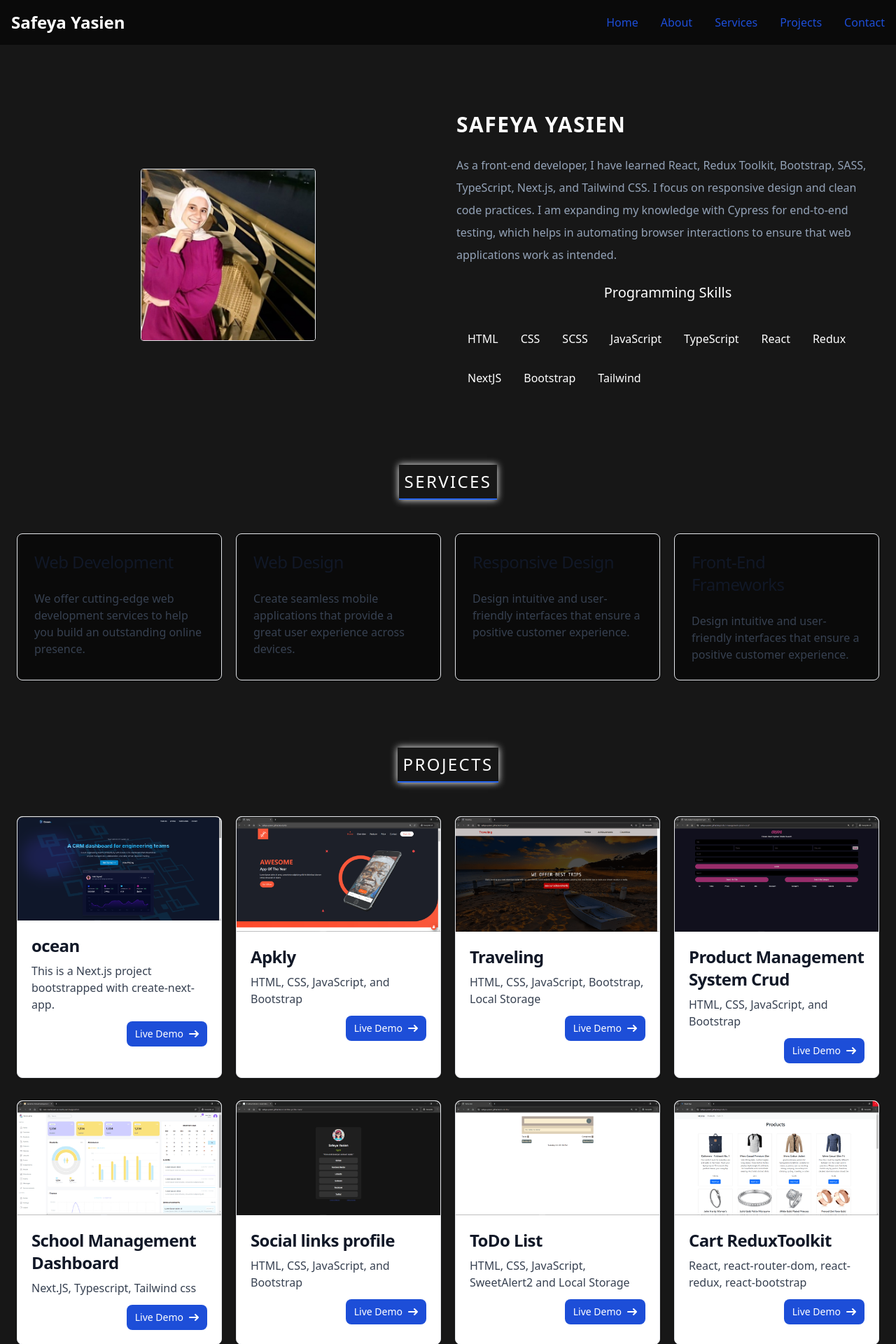
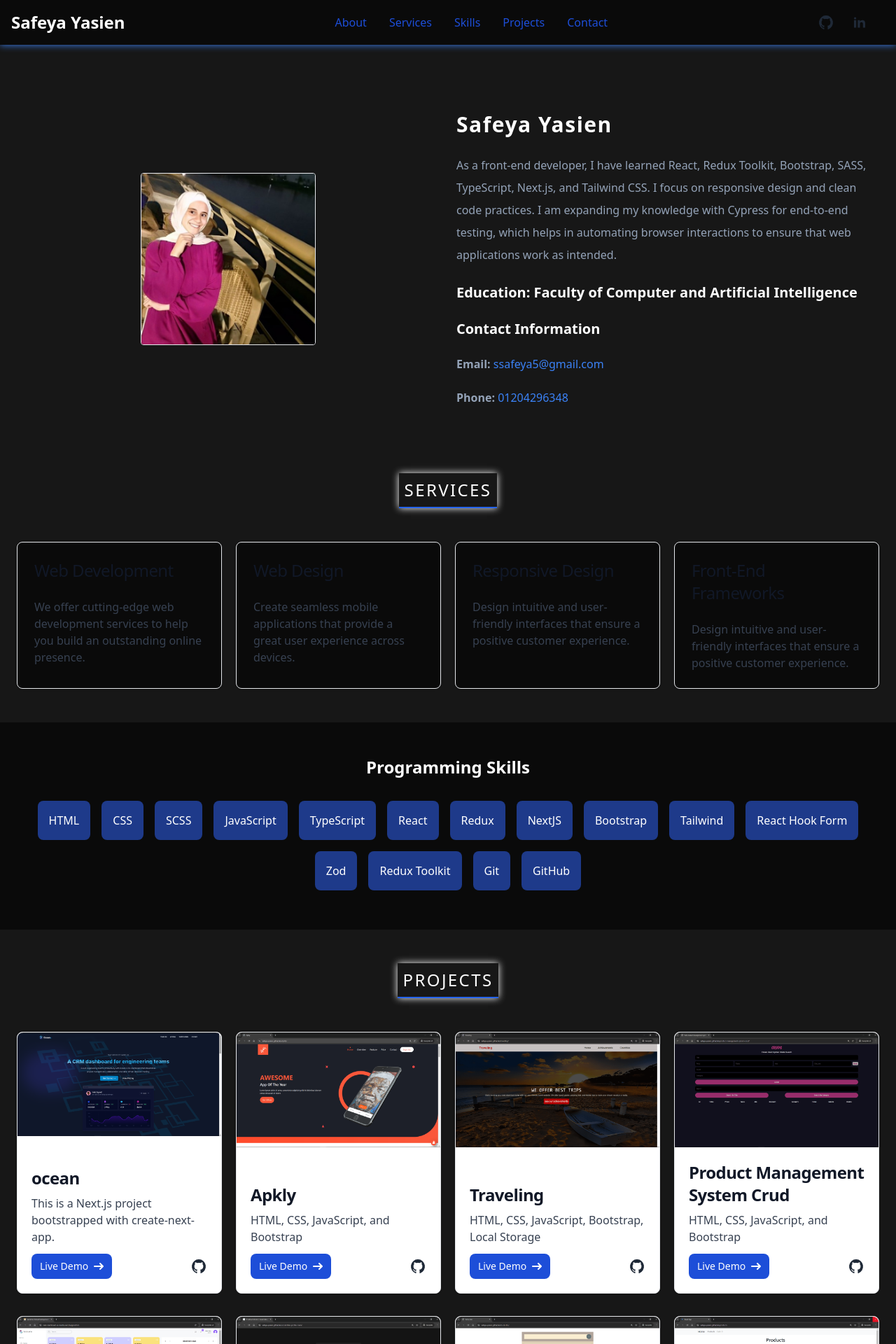
Before and after one commit to Safeya-Yasien/portfolio, a Next.js app: page / in a window 1280 px wide. Shown: the top 1920 px of the page at 70% size. Built offline with nearby package versions, Linux system fonts and the light colour scheme.

Commit message:
perf: :lipstick: enhance code

```diff
--- a/package.json
+++ b/package.json
@@ -9,11 +9,13 @@
     "lint": "next lint"
   },
   "dependencies": {
+    "clsx": "^2.1.1",
     "css-loader": "^7.1.2",
     "next": "14.2.8",
     "react": "^18",
     "react-dom": "^18",
-    "sass-loader": "^16.0.1"
+    "sass-loader": "^16.0.1",
+    "tailwind-merge": "^2.5.4"
   },
   "devDependencies": {
     "@types/node": "^20",
--- a/src/app/components/common/Navbar.tsx
+++ b/src/app/components/common/Navbar.tsx
@@ -3,6 +3,7 @@
 import React, { useState } from "react";
 import Link from "next/link";
 import { navLinks } from "@/app/constants/navLinks";
+import cn from "@/lib/utlis";
 
 const Navbar = () => {
   const [isOpen, setIsOpen] = useState(false);
@@ -11,12 +12,8 @@ const Navbar = () => {
     setIsOpen(!isOpen);
   };
 
-  //   - active links
-  // if there is any enhancements
-
   return (
-    <header className="fixed  text-white w-full bg-neutral-950 ">
-      <nav className="  ">
+    <header className="fixed  text-white w-full bg-neutral-950  shadow-blue-glow">
       <div className="max-w-screen-xl flex flex-wrap items-center justify-between mx-auto p-4">
         <Link
           href="/"
@@ -56,21 +53,76 @@ const Navbar = () => {
           id="navbar-default"
         >
           <ul className="font-medium flex flex-col p-4 md:p-0 mt-4  md:flex-row md:space-x-8 rtl:space-x-reverse md:mt-0 transition-all">
-              {navLinks.map((link, index) => (
+            {navLinks.map((link, index) => {
+              return (
                 <li key={index}>
                   <Link
                     href={`#${link.path}`}
-                    className="block py-2 px-3 text-white  rounded md:bg-transparent md:text-blue-700 md:p-0 dark:text-white hover:dark:text-blue-500 transition-all"
+                    scroll
+                    className={cn(
+                      "block py-2 px-3 text-white  rounded md:bg-transparent md:text-blue-700 md:p-0 dark:text-white hover:dark:text-blue-500 transition-all"
+                    )}
                     aria-current="page"
                   >
                     {link.name}
                   </Link>
                 </li>
-              ))}
+              );
+            })}
           </ul>
         </div>
+        <ul className="hidden md:flex flex-wrap items-center text-sm font-medium text-gray-500 dark:text-gray-400 sm:mt-0">
+          <li>
+            <Link
+              href="https://github.com/Safeya-Yasien"
+              target="_blank"
+              className="me-4 md:me-6 flex items-center "
+              aria-label="go to github"
+            >
+              <svg
+                className="w-6 h-6 text-gray-800 dark:text-white transition-all hover:text-blue-500"
+                aria-hidden="true"
+                xmlns="http://www.w3.org/2000/svg"
+                width="24"
+                height="24"
+                fill="currentColor"
+                viewBox="0 0 24 24"
+              >
+                <path
+                  fillRule="evenodd"
+                  d="M12.006 2a9.847 9.847 0 0 0-6.484 2.44 10.32 10.32 0 0 0-3.393 6.17 10.48 10.48 0 0 0 1.317 6.955 10.045 10.045 0 0 0 5.4 4.418c.504.095.683-.223.683-.494 0-.245-.01-1.052-.014-1.908-2.78.62-3.366-1.21-3.366-1.21a2.711 2.711 0 0 0-1.11-1.5c-.907-.637.07-.621.07-.621.317.044.62.163.885.346.266.183.487.426.647.71.135.253.318.476.538.655a2.079 2.079 0 0 0 2.37.196c.045-.52.27-1.006.635-1.37-2.219-.259-4.554-1.138-4.554-5.07a4.022 4.022 0 0 1 1.031-2.75 3.77 3.77 0 0 1 .096-2.713s.839-.275 2.749 1.05a9.26 9.26 0 0 1 5.004 0c1.906-1.325 2.74-1.05 2.74-1.05.37.858.406 1.828.101 2.713a4.017 4.017 0 0 1 1.029 2.75c0 3.939-2.339 4.805-4.564 5.058a2.471 2.471 0 0 1 .679 1.897c0 1.372-.012 2.477-.012 2.814 0 .272.18.592.687.492a10.05 10.05 0 0 0 5.388-4.421 10.473 10.473 0 0 0 1.313-6.948 10.32 10.32 0 0 0-3.39-6.165A9.847 9.847 0 0 0 12.007 2Z"
+                  clipRule="evenodd"
+                />
+              </svg>
+            </Link>
+          </li>
+          <li>
+            <Link
+              href="https://www.linkedin.com/in/safeya-yasien-2ba9b4260/"
+              target="_blank"
+              className="me-4 md:me-6 flex items-center "
+              aria-label="go to linkedin"
+            >
+              <svg
+                className="w-6 h-6 text-gray-800 dark:text-white hover:text-blue-500"
+                aria-hidden="true"
+                xmlns="http://www.w3.org/2000/svg"
+                width="24"
+                height="24"
+                fill="currentColor"
+                viewBox="0 0 24 24"
+              >
+                <path
+                  fillRule="evenodd"
+                  d="M12.51 8.796v1.697a3.738 3.738 0 0 1 3.288-1.684c3.455 0 4.202 2.16 4.202 4.97V19.5h-3.2v-5.072c0-1.21-.244-2.766-2.128-2.766-1.827 0-2.139 1.317-2.139 2.676V19.5h-3.19V8.796h3.168ZM7.2 6.106a1.61 1.61 0 0 1-.988 1.483 1.595 1.595 0 0 1-1.743-.348A1.607 1.607 0 0 1 5.6 4.5a1.601 1.601 0 0 1 1.6 1.606Z"
+                  clipRule="evenodd"
+                />
+                <path d="M7.2 8.809H4V19.5h3.2V8.809Z" />
+              </svg>
+            </Link>
+          </li>
+        </ul>
       </div>
-      </nav>
     </header>
   );
 };
--- a/src/app/components/portfolio/ContactSection.tsx
+++ b/src/app/components/portfolio/ContactSection.tsx
@@ -9,23 +9,26 @@ const ContactSection = () => {
   const onSubmit = async (event: React.FormEvent<HTMLFormElement>) => {
     event.preventDefault();
     setResult("Sending....");
-    const formData = new FormData(event.currentTarget);
+    const form = event.currentTarget;
+    const formData = new FormData(form);
 
-    formData.append("access_key", "YOUR_ACCESS_KEY_HERE");
+    formData.append("access_key", "d8bc69e2-c253-4c78-bef6-2d245b2ab7e8");
+
 
     const response = await fetch("https://api.web3forms.com/submit", {
       method: "POST",
       body: formData,
     });
 
+
     const data = await response.json();
+    console.log(data)
 
     if (data.success) {
-      setResult("Form Submitted Successfully");
-      event.currentTarget.reset();
+      setResult(data.message);
+      form.reset();
     } else {
-      console.log("Error", data);
-      setResult(data.message);
+      setResult(data.message || "An error occurred");
     }
   };
 
@@ -39,12 +42,6 @@ const ContactSection = () => {
             Need details about our Business plan? Let us know.
           </p>
           <form onSubmit={onSubmit} className="flex flex-col gap-4">
-            <input
-              type="hidden"
-              name="access_key"
-              value="d8bc69e2-c253-4c78-bef6-2d245b2ab7e8"
-            />
-
             <div>
               <label
                 htmlFor="email"
@@ -55,23 +52,9 @@ const ContactSection = () => {
               <input
                 type="email"
                 id="email"
+                name="email"
                 className=" focus-visible:outline-none shadow-sm bg-gray-50 border border-gray-300 text-gray-900 text-sm rounded-lg   block w-full p-2.5 dark:bg-gray-700 dark:border-gray-600 dark:placeholder-gray-400 dark:text-white   dark:shadow-sm-light"
                 placeholder="name@flowbite.com"
-                required
-              />
-            </div>
-            <div>
-              <label
-                htmlFor="subject"
-                className=" block mb-2 text-sm font-medium text-gray-900 dark:text-gray-300"
-              >
-                Subject
-              </label>
-              <input
-                type="text"
-                id="subject"
-                className="focus-visible:outline-none  block p-3 w-full text-sm text-gray-900 bg-gray-50 rounded-lg border border-gray-300 shadow-sm   dark:bg-gray-700 dark:border-gray-600 dark:placeholder-gray-400 dark:text-white   dark:shadow-sm-light"
-                placeholder="Let us know how we can help you"
                 required
               />
             </div>
@@ -85,6 +68,7 @@ const ContactSection = () => {
               <textarea
                 id="message"
                 rows={6}
+                name="message"
                 className="focus-visible:outline-none  block p-2.5 w-full text-sm text-gray-900 bg-gray-50 rounded-lg shadow-sm border border-gray-300   dark:bg-gray-700 dark:border-gray-600 dark:placeholder-gray-400 dark:text-white "
                 placeholder="Leave a comment..."
                 required
--- a/src/app/components/portfolio/HeroSection.tsx
+++ b/src/app/components/portfolio/HeroSection.tsx
@@ -1,25 +1,28 @@
-import { programmingSkills } from "@/app/constants/programming-skills";
 import Image from "next/image";
 
 const HeroSection = () => {
   return (
     <section id="about">
-      <div className="container ">
+      <div className="container">
         <div className="grid grid-cols-1 lg:grid-cols-2 gap-6">
+          {/* Profile Image Section */}
           <div className="flex items-center justify-center">
             <Image
               src="/hero.jpg"
               alt="Safeya Yasien, Front-end Developer"
               height={250}
               width={250}
-              className="border rounded  hidden lg:block "
+              className="border rounded hidden lg:block"
             />
           </div>
-          <div className="flex flex-col space-y-6 ">
-            <h1 className="text-white text-3xl font-bold uppercase tracking-wider">
+
+          {/* Information Section */}
+          <div className="flex flex-col space-y-6">
+            {/* Name and Bio */}
+            <h1 className="text-white text-3xl font-bold capitalize tracking-wider">
               Safeya Yasien
             </h1>
-            <p className="text-slate-400 leading-8 text-base ">
+            <p className="text-slate-400 leading-8 text-base">
               As a front-end developer, I have learned React, Redux Toolkit,
               Bootstrap, SASS, TypeScript, Next.js, and Tailwind CSS. I focus on
               responsive design and clean code practices. I am expanding my
@@ -27,18 +30,37 @@ const HeroSection = () => {
               automating browser interactions to ensure that web applications
               work as intended.
             </p>
-            <h2 className="text-center text-white text-xl ">
-              Programming Skills
+
+            {/* Faculty Information */}
+            <h2 className="text-white text-xl font-semibold">
+              Education: Faculty of Computer and Artificial Intelligence
             </h2>
-            <div className="my-skills flex text-white text-base flex-wrap">
-              <ul className="languages flex flex-wrap">
-                {programmingSkills.map((skill, index) => (
-                  <li key={index} className="p-4">
-                    {skill}
-                  </li>
-                ))}
-              </ul>
-            </div>
+
+
+            {/* Contact Details */}
+            <h2 className="text-white text-xl font-semibold">
+              Contact Information
+            </h2>
+            <p className="text-slate-400">
+              <span className="font-bold">Email: </span>
+              <a
+                href="mailto:ssafeya5@gmail.com"
+                className="text-blue-500 hover:underline"
+              >
+                ssafeya5@gmail.com
+              </a>
+            </p>
+            <p className="text-slate-400">
+              <span className="font-bold">Phone: </span>
+              <a
+                href="https://wa.me/201204296348"
+                target="_blank"
+                rel="noopener noreferrer"
+                className="text-blue-500 hover:underline"
+              >
+                01204296348
+              </a>
+            </p>
           </div>
         </div>
       </div>
--- /dev/null
+++ b/src/app/components/portfolio/MySkills.tsx
@@ -0,0 +1,24 @@
+import { programmingSkills } from "@/app/constants/programming-skills";
+
+const MySkills = () => {
+  return (
+    <section id="skills" className="bg-neutral-950 text-white py-12">
+      <div className="container mx-auto">
+        <h2 className="text-2xl font-bold text-center mb-6">
+          Programming Skills
+        </h2>
+        <div className="my-skills flex justify-center text-base">
+          <ul className="languages flex flex-wrap justify-center">
+            {programmingSkills.map((skill, index) => (
+              <li key={index} className="p-4 bg-blue-900 rounded-lg m-2">
+                {skill}
+              </li>
+            ))}
+          </ul>
+        </div>
+      </div>
+    </section>
+  );
+};
+
+export default MySkills;
--- a/src/app/components/portfolio/ProjectCard.tsx
+++ b/src/app/components/portfolio/ProjectCard.tsx
@@ -17,8 +17,10 @@ const ProjectCard = ({
   live_demo,
 }: TProjectCardProps) => {
   return (
-    <div className="max-w-full md:max-w-sm bg-white border border-gray-200 rounded-lg shadow dark:bg-gray-800 dark:border-gray-700">
-      <Link href={github_link} target="_blank">
+    <div
+      className="max-w-full md:max-w-sm bg-white border border-gray-200 rounded-lg shadow dark:bg-gray-800 dark:border-gray-700
+    flex flex-col "
+    >
       <Image
         src={image}
         alt={title}
@@ -26,8 +28,7 @@ const ProjectCard = ({
         height={1080}
         className="rounded-t-lg"
       />
-      </Link>
-      <div className="p-5">
+      <div className="p-5 flex flex-col justify-end flex-1">
         <Link href={live_demo} target="_blank">
           <h3 className="mb-2 text-2xl font-bold tracking-tight text-gray-900 dark:text-white">
             {title}
@@ -36,10 +37,11 @@ const ProjectCard = ({
         <p className="mb-3 font-normal text-gray-700 dark:text-gray-400">
           {description}
         </p>
+        <div className="flex justify-between items-center">
           <Link
             href={live_demo}
             target="_blank"
-          className="flex items-center w-fit px-3 py-2 text-sm font-medium text-center text-white bg-blue-700 rounded-lg hover:bg-blue-800   dark:bg-blue-600 dark:hover:bg-blue-700 dark:focus:ring-blue-800 ms-auto"
+            className="flex items-center w-fit px-3 py-2 text-sm font-medium text-center text-white bg-blue-700 rounded-lg hover:bg-blue-800 dark:bg-blue-600 dark:hover:bg-blue-700"
           >
             Live Demo
             <svg
@@ -58,6 +60,30 @@ const ProjectCard = ({
               />
             </svg>
           </Link>
+
+          <Link
+            href={github_link}
+            target="_blank"
+            className="text-gray-900 dark:text-white hover:text-blue-500"
+            aria-label="go to github"
+          >
+            <svg
+              className="w-6 h-6 text-gray-800 dark:text-white transition-all hover:text-blue-500"
+              aria-hidden="true"
+              xmlns="http://www.w3.org/2000/svg"
+              width="24"
+              height="24"
+              fill="currentColor"
+              viewBox="0 0 24 24"
+            >
+              <path
+                fillRule="evenodd"
+                d="M12.006 2a9.847 9.847 0 0 0-6.484 2.44 10.32 10.32 0 0 0-3.393 6.17 10.48 10.48 0 0 0 1.317 6.955 10.045 10.045 0 0 0 5.4 4.418c.504.095.683-.223.683-.494 0-.245-.01-1.052-.014-1.908-2.78.62-3.366-1.21-3.366-1.21a2.711 2.711 0 0 0-1.11-1.5c-.907-.637.07-.621.07-.621.317.044.62.163.885.346.266.183.487.426.647.71.135.253.318.476.538.655a2.079 2.079 0 0 0 2.37.196c.045-.52.27-1.006.635-1.37-2.219-.259-4.554-1.138-4.554-5.07a4.022 4.022 0 0 1 1.031-2.75 3.77 3.77 0 0 1 .096-2.713s.839-.275 2.749 1.05a9.26 9.26 0 0 1 5.004 0c1.906-1.325 2.74-1.05 2.74-1.05.37.858.406 1.828.101 2.713a4.017 4.017 0 0 1 1.029 2.75c0 3.939-2.339 4.805-4.564 5.058a2.471 2.471 0 0 1 .679 1.897c0 1.372-.012 2.477-.012 2.814 0 .272.18.592.687.492a10.05 10.05 0 0 0 5.388-4.421 10.473 10.473 0 0 0 1.313-6.948 10.32 10.32 0 0 0-3.39-6.165A9.847 9.847 0 0 0 12.007 2Z"
+                clipRule="evenodd"
+              />
+            </svg>
+          </Link>
+        </div>
       </div>
     </div>
   );
--- a/src/app/components/portfolio/index.ts
+++ b/src/app/components/portfolio/index.ts
@@ -6,10 +6,11 @@ import ServiceCard from "./ServiceCard";
 import CustomTitle from "./CustomTitle";
 import ProjectCard from "./ProjectCard";
 import CertificationsSection from "./CertificationsSection";
+import MySkills from "./MySkills";
 
 export {
   HeroSection,
-  ServicesSection,
+  ServicesSection,MySkills,
   ProjectsSection,
   ContactSection,
   ServiceCard,
--- a/src/app/constants/navLinks.ts
+++ b/src/app/constants/navLinks.ts
@@ -4,9 +4,9 @@ type TNavLink = {
 };
 
 export const navLinks: TNavLink[] = [
-  { name: "Home", path: "/" },
   { name: "About", path: "about" },
   { name: "Services", path: "services" },
+  { name: "Skills", path: "skills" },
   { name: "Projects", path: "projects" },
   { name: "Contact", path: "contact" },
 ];
--- a/src/app/constants/programming-skills.ts
+++ b/src/app/constants/programming-skills.ts
@@ -9,4 +9,10 @@ export const programmingSkills = [
   "NextJS",
   "Bootstrap",
   "Tailwind",
+  "React Hook Form",
+  "Zod",
+  "Redux Toolkit",
+  "Git",
+  "GitHub",
+
 ];
--- a/src/app/page.tsx
+++ b/src/app/page.tsx
@@ -2,6 +2,7 @@ import {
   CertificationsSection,
   ContactSection,
   HeroSection,
+  MySkills,
   ProjectsSection,
   ServicesSection,
 } from "./components/portfolio";
@@ -11,8 +12,9 @@ export default function Home() {
     <div className="wrapper pt-28">
       <HeroSection />
       <ServicesSection />
+      <MySkills />
       <ProjectsSection />
-      <CertificationsSection/>
+      <CertificationsSection />
       <ContactSection />
     </div>
   );
--- /dev/null
+++ b/src/lib/utlis.ts
@@ -0,0 +1,8 @@
+import clsx, { ClassValue } from "clsx";
+import { twMerge } from "tailwind-merge";
+
+const cn = (...inputs: ClassValue[]) => {
+    return twMerge(clsx(inputs));
+};
+
+export default cn;
--- a/tailwind.config.ts
+++ b/tailwind.config.ts
@@ -18,6 +18,7 @@ const config: Config = {
       },
       boxShadow: {
         custom: "0 0 10px",
+        "blue-glow": "0 0 10px rgba(59, 130, 246, 1)",
       },
     },
   },
```
Also changed, not shown: 1 other file (tests, documents, lock files or other folders). Lines whose indentation alone changed are shown as unchanged.
